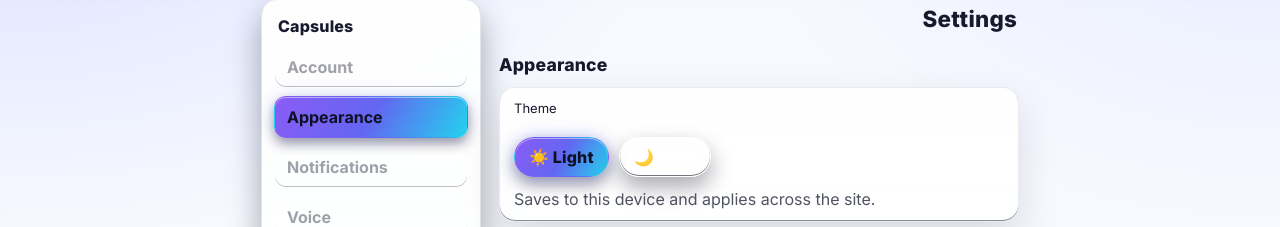
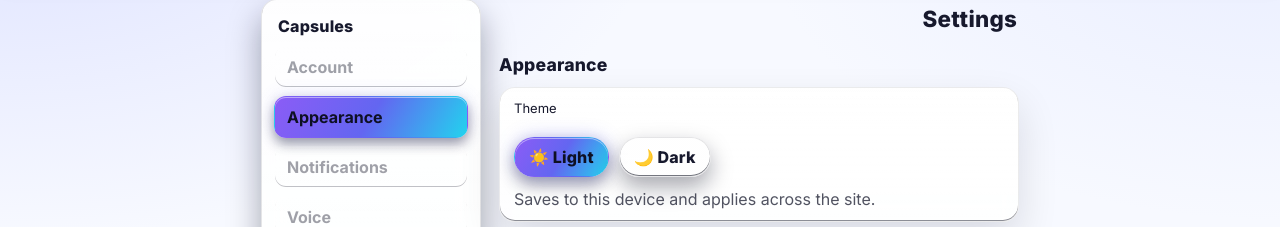
Before and after one commit to JohnGrosso13/capsules-next, a Next.js app: page /settings in a window 1280 px wide. Shown: the part 92-319 px from the top of the page. Built offline with nearby package versions, Linux system fonts and the light colour scheme; no server answers.

Commit message:
style(light): improve contrast for theme toggle and post action buttons using light-aware tokens; fix emoji labels

```diff
--- a/src/components/home.module.css
+++ b/src/components/home.module.css
@@ -55,9 +55,9 @@
 .timestamp { color: var(--text-2); font-weight:600; }
 
 /* Equal action bar */
-.actionBar { display:grid; grid-template-columns: repeat(4, minmax(0, 1fr)); gap: 10px; padding: 12px 12px 14px; background: linear-gradient(180deg, rgba(255,255,255,0.04), rgba(255,255,255,0.03)); border-top: 1px solid rgba(255,255,255,0.08); transition: background .16s ease, border-color .16s ease; }
-.card:hover .actionBar, .card:focus-within .actionBar { background: linear-gradient(180deg, rgba(255,255,255,0.06), rgba(255,255,255,0.04)); border-top-color: rgba(255,255,255,0.12); }
-.actionBtn { display:inline-flex; align-items:center; justify-content:center; padding:10px 12px; border-radius:12px; border:1px solid rgba(255,255,255,0.16); background: linear-gradient(180deg, rgba(255,255,255,0.08), rgba(255,255,255,0.04)); color: var(--text); font-weight:700; box-shadow: inset 0 1px 0 rgba(255,255,255,0.10), inset 0 -1px 0 rgba(2,6,23,0.45); }
+.actionBar { display:grid; grid-template-columns: repeat(4, minmax(0, 1fr)); gap: 10px; padding: 12px 12px 14px; background: linear-gradient(180deg, var(--glass-bg-1, rgba(255,255,255,0.06)), var(--glass-bg-2, rgba(255,255,255,0.03))); border-top: 1px solid var(--header-border-color, rgba(255,255,255,0.08)); transition: background .16s ease, border-color .16s ease; }
+.card:hover .actionBar, .card:focus-within .actionBar { background: linear-gradient(180deg, var(--glass-bg-1, rgba(255,255,255,0.08)), var(--glass-bg-2, rgba(255,255,255,0.04))); border-top-color: var(--header-border-color, rgba(255,255,255,0.12)); }
+.actionBtn { display:inline-flex; align-items:center; justify-content:center; padding:10px 12px; border-radius:12px; border:1px solid var(--pill-border, rgba(255,255,255,0.16)); background: linear-gradient(180deg, var(--pill-bg-1, rgba(255,255,255,0.08)), var(--pill-bg-2, rgba(255,255,255,0.04))); color: var(--text); font-weight:700; box-shadow: inset 0 1px 0 rgba(255,255,255,0.10), inset 0 -1px 0 rgba(2,6,23,0.45); }
 .actionBtn:hover { border-color: rgba(255,255,255,0.26); transform: translateY(-1px); }
 .actionBtn:active { transform: translateY(0); }
 .delete { background: linear-gradient(180deg, rgba(239, 68, 68, 0.20), rgba(239, 68, 68, 0.14)); border-color: rgba(239, 68, 68, 0.35); }
--- a/src/components/theme-toggle.tsx
+++ b/src/components/theme-toggle.tsx
@@ -68,13 +68,13 @@ function segStyle(active: boolean): React.CSSProperties {
     gap: 8,
     padding: "9px 14px",
     borderRadius: 999,
-    border: active ? "1px solid transparent" : "1px solid rgba(255,255,255,0.18)",
-    color: active ? "#0e1024" : "rgba(255,255,255,0.92)",
+    border: active ? "1px solid transparent" : "1px solid var(--pill-border, rgba(255,255,255,0.18))",
+    color: active ? "var(--text-on-brand, #0e1024)" : "var(--text, rgba(255,255,255,0.92))",
     fontWeight: 800,
     letterSpacing: ".01em",
     background: active
       ? "linear-gradient(120deg, var(--brand-from,#8b5cf6), var(--brand-mid,#6366f1), var(--brand-to,#22d3ee))"
-      : "linear-gradient(180deg, var(--glass-bg-1, rgba(255,255,255,0.08)), var(--glass-bg-2, rgba(255,255,255,0.04)))",
+      : "linear-gradient(180deg, var(--pill-bg-1, rgba(255,255,255,0.08)), var(--pill-bg-2, rgba(255,255,255,0.04)))",
     boxShadow: active
       ? "0 0 18px var(--cta-glow, rgba(99,102,241,.34)), 0 8px 16px rgba(2,6,23,.36), inset 0 1px 0 rgba(255,255,255,.45)"
       : "inset 0 1px 0 rgba(255,255,255,0.12), inset 0 -1px 0 rgba(2,6,23,0.55), 0 10px 22px rgba(5,10,30,0.35)",
```
